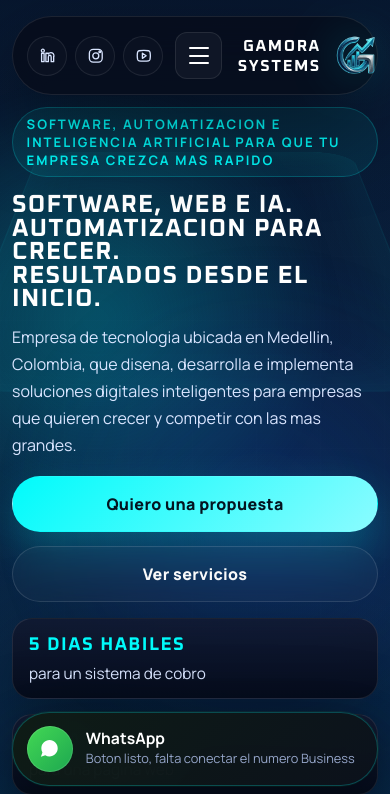
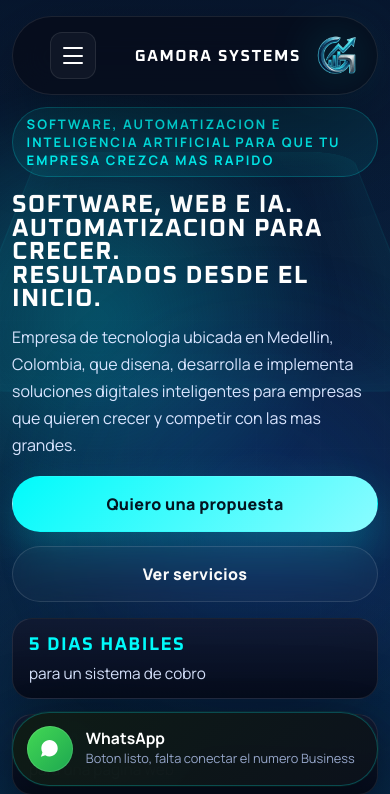
Before and after one commit to JuanSebastianClavijoTapias/landingpageGamora, a Django app: page / in a window 390 px wide. Shown: the top 794 px of the page. Run offline with Django 5.2, Linux system fonts and the light colour scheme; some libraries are stand-ins or nearby versions.

Commit message:
Hide social icons in the topbar and adjust navigation display

```diff
--- a/landing/static/landing/css/site.css
+++ b/landing/static/landing/css/site.css
@@ -1824,6 +1824,10 @@ body.cursor-hover .cursor--outer {
         padding: 0.8rem 1rem;
     }
 
+    .topbar__socials {
+        display: none;
+    }
+
     .nav {
         display: none;
     }
```
